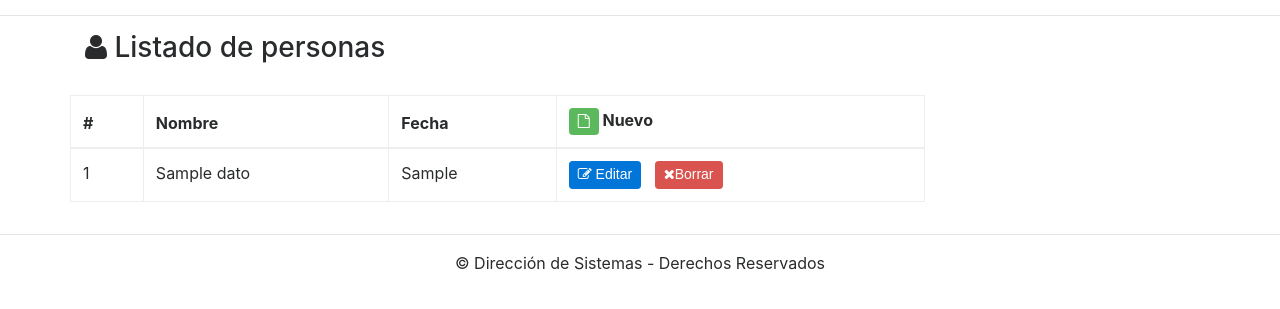
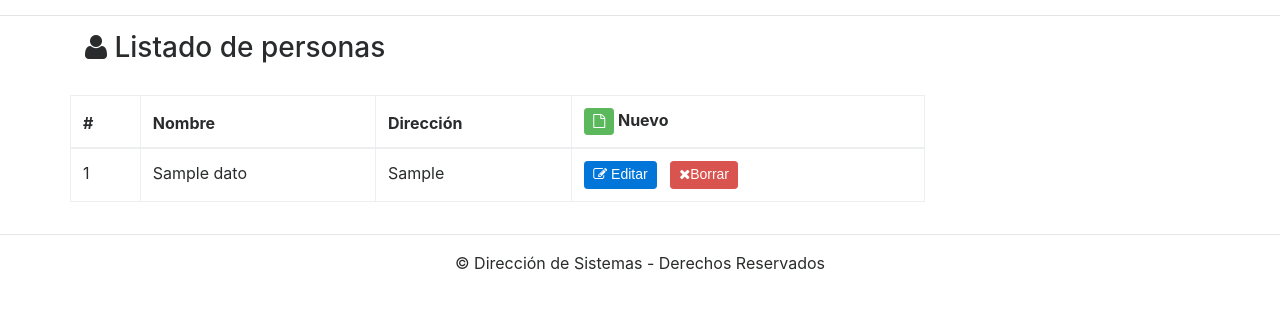
Before and after one commit to CarlosRDGZ/Practica2-Rodriguez, a PHP site: page /angularJsMvcMysqli/ in a window 1280 px wide. Shown: the part 45-354 px from the top of the page. Run offline with PHP 8.4, Linux system fonts and the light colour scheme; tables that the repository leaves empty hold one stand-in row (values such as "Sample post"); some libraries are stand-ins or nearby versions.

Commit message:
Ahora si xD
close #1

```diff
--- a/includes/views/index.view.php
+++ b/includes/views/index.view.php
@@ -29,7 +29,7 @@
 				    <tr>
 				      <th>#</th>
 				      <th>Nombre</th>
-				      <th>Fecha</th>
+				      <th>Dirección</th>
 				      <th><button ng-click="add()" class="btn btn-success btn-sm"><i class="fa fa-file-o" aria-hidden="true"></i></button>&nbsp;Nuevo</th>
 				    </tr>
 				  </thead>
```
